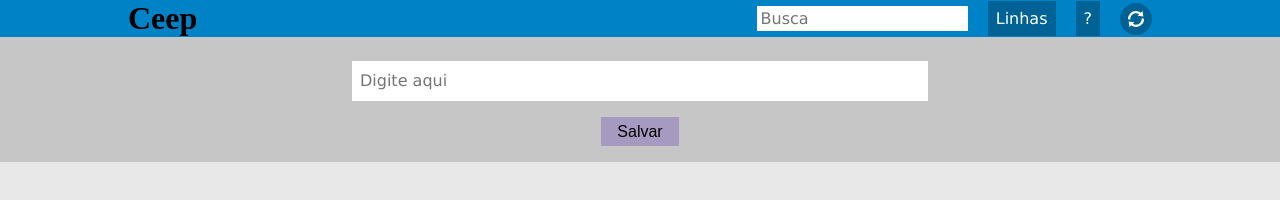
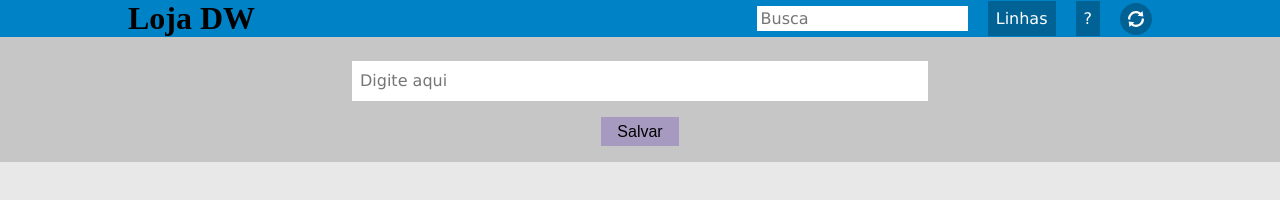
Before and after one commit to Elder39/FJ47---Single-Page-App, a plain HTML site: page principal.html in a window 1280 px wide. Drawn offline with Linux system fonts and the light colour scheme.

Commit message:
Ultimo commit

```diff
--- a/principal.html
+++ b/principal.html
@@ -17,7 +17,7 @@
 
 <body>
     <header class="cabecalho container">
-        <h1>Ceep</h1>
+        <h1>Loja DW</h1>
         <div class="opcoesDaPagina">
             <input class="opcoesDaPagina-opcao" type="search" id="busca" placeholder="Busca">
             <button id="botaoMudaLayout" class="opcoesDaPagina-opcao opcoesDaPagina-botao">Linhas</button>
```
